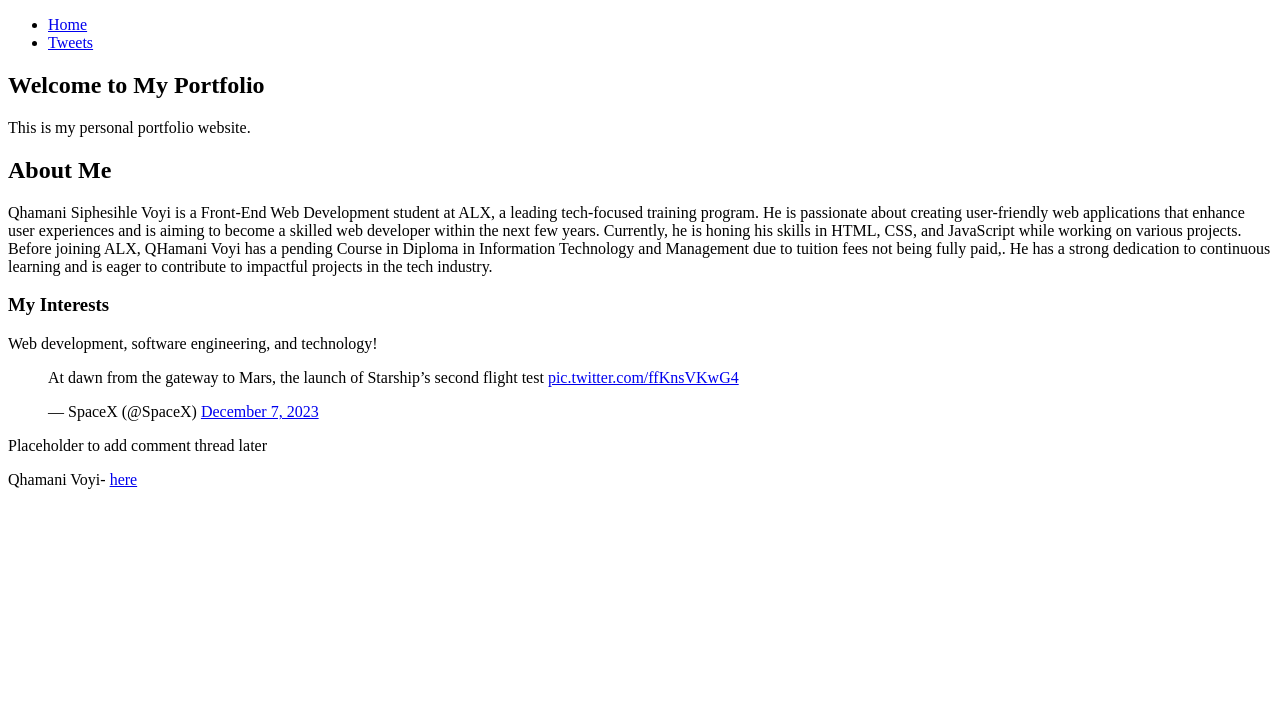
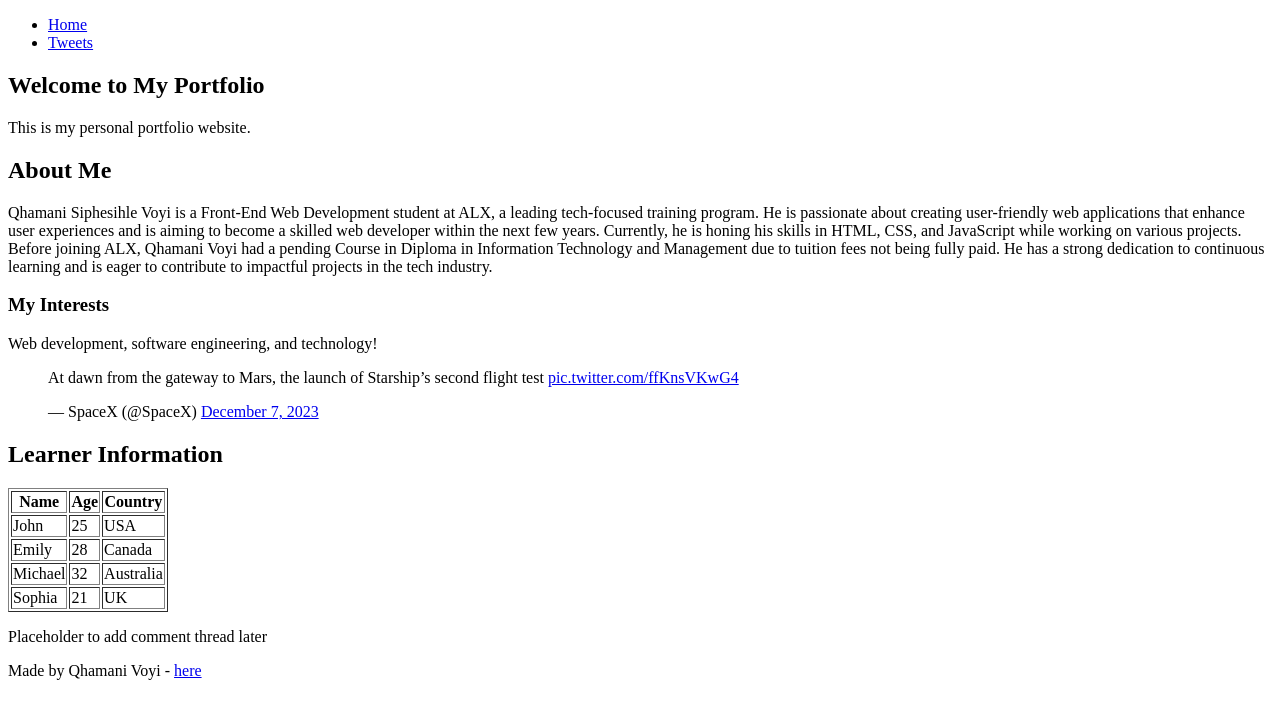
Before and after one commit to Qhamani-24/alx_html_css, a plain HTML site: page html_basic/index.html in a window 1280 px wide. Drawn offline with Linux system fonts and the light colour scheme.

Commit message:
Added learner information table to index.html

```diff
--- a/html_basic/index.html
+++ b/html_basic/index.html
@@ -14,40 +14,70 @@
         </ul>
     </header>
 
-
     <main>
 
         <article>
             <h1>Welcome to My Portfolio</h1>
             <p>This is my personal portfolio website.</p>
 
-
             <h2>About Me</h2>
             <p>
-              Qhamani Siphesihle Voyi  is a Front-End Web Development student at ALX, a leading tech-focused training program. He is passionate about creating user-friendly web applications that enhance user experiences and is aiming to become a skilled web developer within the next few years. Currently, he is honing his skills in HTML, CSS, and JavaScript while working on various projects. Before joining ALX, QHamani Voyi has a pending Course in Diploma in Information Technology and Management due to tuition fees not being fully paid,. He has a strong dedication to continuous learning and is eager to contribute to impactful projects in the tech industry.
-
-              </p>
+                Qhamani Siphesihle Voyi is a Front-End Web Development student at ALX, a leading tech-focused training program. He is passionate about creating user-friendly web applications that enhance user experiences and is aiming to become a skilled web developer within the next few years. Currently, he is honing his skills in HTML, CSS, and JavaScript while working on various projects. Before joining ALX, Qhamani Voyi had a pending Course in Diploma in Information Technology and Management due to tuition fees not being fully paid. He has a strong dedication to continuous learning and is eager to contribute to impactful projects in the tech industry.
+            </p>
 
             <h3>My Interests</h3>
             <p>Web development, software engineering, and technology!</p>
-
 
             <blockquote class="twitter-tweet" data-media-max-width="560">
                 <p lang="en" dir="ltr">At dawn from the gateway to Mars, the launch of Starship’s second flight test <a href="https://t.co/ffKnsVKwG4">pic.twitter.com/ffKnsVKwG4</a></p>
                 &mdash; SpaceX (@SpaceX) <a href="https://twitter.com/SpaceX/status/1732824684683784516?ref_src=twsrc%5Etfw">December 7, 2023</a>
             </blockquote>
             <script async src="https://platform.twitter.com/widgets.js" charset="utf-8"></script>
+
+            <!-- Learner Information Table -->
+            <h2>Learner Information</h2>
+            <div class="table-container">
+                <table border="1">
+                    <thead>
+                        <tr>
+                            <th>Name</th>
+                            <th>Age</th>
+                            <th>Country</th>
+                        </tr>
+                    </thead>
+                    <tbody>
+                        <tr>
+                            <td>John</td>
+                            <td>25</td>
+                            <td>USA</td>
+                        </tr>
+                        <tr>
+                            <td>Emily</td>
+                            <td>28</td>
+                            <td>Canada</td>
+                        </tr>
+                        <tr>
+                            <td>Michael</td>
+                            <td>32</td>
+                            <td>Australia</td>
+                        </tr>
+                        <tr>
+                            <td>Sophia</td>
+                            <td>21</td>
+                            <td>UK</td>
+                        </tr>
+                    </tbody>
+                </table>
+            </div>
         </article>
-
 
         <aside>
             <p>Placeholder to add comment thread later</p>
         </aside>
     </main>
 
-
     <footer>
-        <p>Qhamani Voyi- <a href="https://www.linkedin.com/in/qhamani-voyi-0a1660312/?originalSubdomain=za" target="_blank">here</a></p>
+        <p>Made by Qhamani Voyi - <a href="https://www.linkedin.com/in/qhamani-voyi-0a1660312/?originalSubdomain=za" target="_blank">here</a></p>
     </footer>
 </body>
 </html>
```
